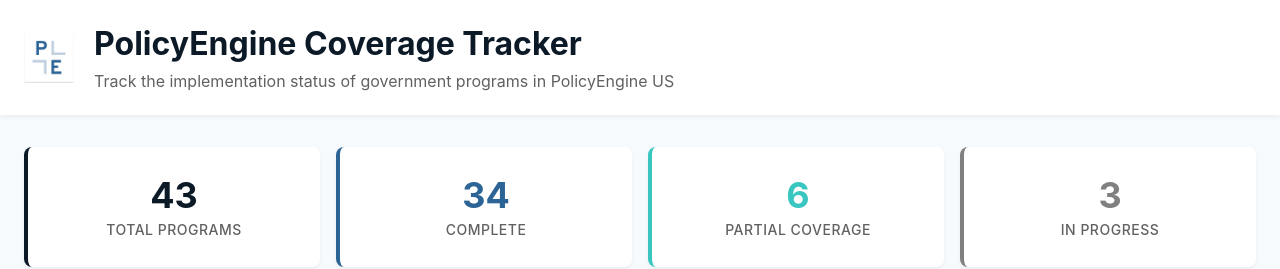
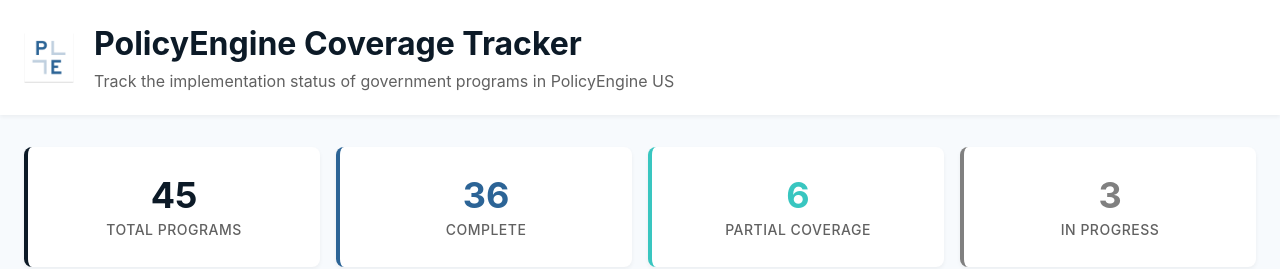
Before and after one commit to PolicyEngine/policyengine-coverage-tracker, a React (Create React App) app: page / in a window 1280 px wide. Shown: the top 269 px of the page. Built offline with nearby package versions, Linux system fonts and the light colour scheme.

Commit message:
Add new Texas programs to the coverage list Fixes #10

```diff
--- a/src/data/programs.ts
+++ b/src/data/programs.ts
@@ -263,10 +263,15 @@
       },
       {
         state: 'TX',
-        status: 'inProgress',
+        status: 'complete',
         name: 'Texas TANF',
         fullName: 'Texas Temporary Assistance for Needy Families',
-        githubLinks: {}
+        variable: 'tx_tanf',
+        githubLinks: {
+          parameters: `${GITHUB_BASE}/parameters/gov/states/tx/tanf`,
+          variables: `${GITHUB_BASE}/variables/gov/states/tx/tanf`,
+          tests: `${TESTS_BASE}/policy/baseline/gov/states/tx/tanf`,
+        }
       },
     ],
     githubLinks: {
@@ -281,7 +286,7 @@
     fullName: 'Child Care and Development Fund',
     agency: 'HHS',
     status: 'partial',
-    coverage: 'CA, CO, IL, MA, DC, NC',
+    coverage: 'CA, CO, IL, MA, DC, NC, TX',
     stateImplementations: [
       {
         state: 'CA',
@@ -350,6 +355,18 @@
           parameters: `${GITHUB_BASE}/parameters/gov/states/nc/ncdhhs/scca`,
           variables: `${GITHUB_BASE}/variables/gov/states/nc/ncdhhs/scca`,
           tests: `${TESTS_BASE}/policy/baseline/gov/states/nc/ncdhhs/scca`,
+        }
+      },
+      {
+        state: 'TX',
+        status: 'complete',
+        name: 'Texas CCS',
+        fullName: 'Texas Child Care Services',
+        variable: 'tx_ccs',
+        githubLinks: {
+          parameters: `${GITHUB_BASE}/parameters/gov/states/tx/twc/ccs`,
+          variables: `${GITHUB_BASE}/variables/gov/states/tx/twc/ccs`,
+          tests: `${TESTS_BASE}/policy/baseline/gov/states/tx/twc/ccs`,
         }
       },
     ],
@@ -751,17 +768,45 @@
     },
   },
   {
+    id: 'tx_fpp_benefit',
+    name: 'Texas FPP',
+    fullName: 'Texas Family Planning Program',
+    agency: 'State',
+    status: 'complete',
+    coverage: 'TX',
+    variable: 'tx_fpp_benefit',
+    githubLinks: {
+      parameters: `${GITHUB_BASE}/parameters/gov/states/tx/fpp`,
+      variables: `${GITHUB_BASE}/variables/gov/states/tx/fpp`,
+      tests: `${TESTS_BASE}/policy/baseline/gov/states/tx/fpp`,
+    },
+  },
+  {
     id: 'tx_dart_benefit',
     name: 'Texas DART',
-    fullName: '',
+    fullName: 'Texas Dallas Area Rapid Transit Benefit',
     agency: 'Local',
     status: 'complete',
-    coverage: 'Dallas County',
+    coverage: 'Dallas County, TX',
     variable: 'tx_dart_benefit_person',
     githubLinks: {
       parameters: `${GITHUB_BASE}/parameters/gov/states/tx/dart`,
       variables: `${GITHUB_BASE}/variables/gov/states/tx/dart`,
       tests: `${TESTS_BASE}/policy/baseline/gov/states/tx/dart`,
+    },
+  },
+  {
+    id: 'tx_harris_rides_subsidy',
+    name: 'Harris County Rides Subsidy',
+    fullName: 'Harris County Transportation Subsidy',
+    agency: 'Local',
+    status: 'complete',
+    coverage: 'Harris County, TX',
+    variable: 'tx_harris_rides_subsidy',
+    githubLinks: {
+      parameters: `${GITHUB_BASE}/parameters/gov/local/tx/harris/rides`,
+      variables: `${GITHUB_BASE}/variables/gov/local/tx/harris/rides`,
+      tests: `${TESTS_BASE}/policy/baseline/gov/local/tx/harris/rides`,
     },
   },
 
```
Also changed, not shown: 7 other files (tests, documents, lock files or other folders).
